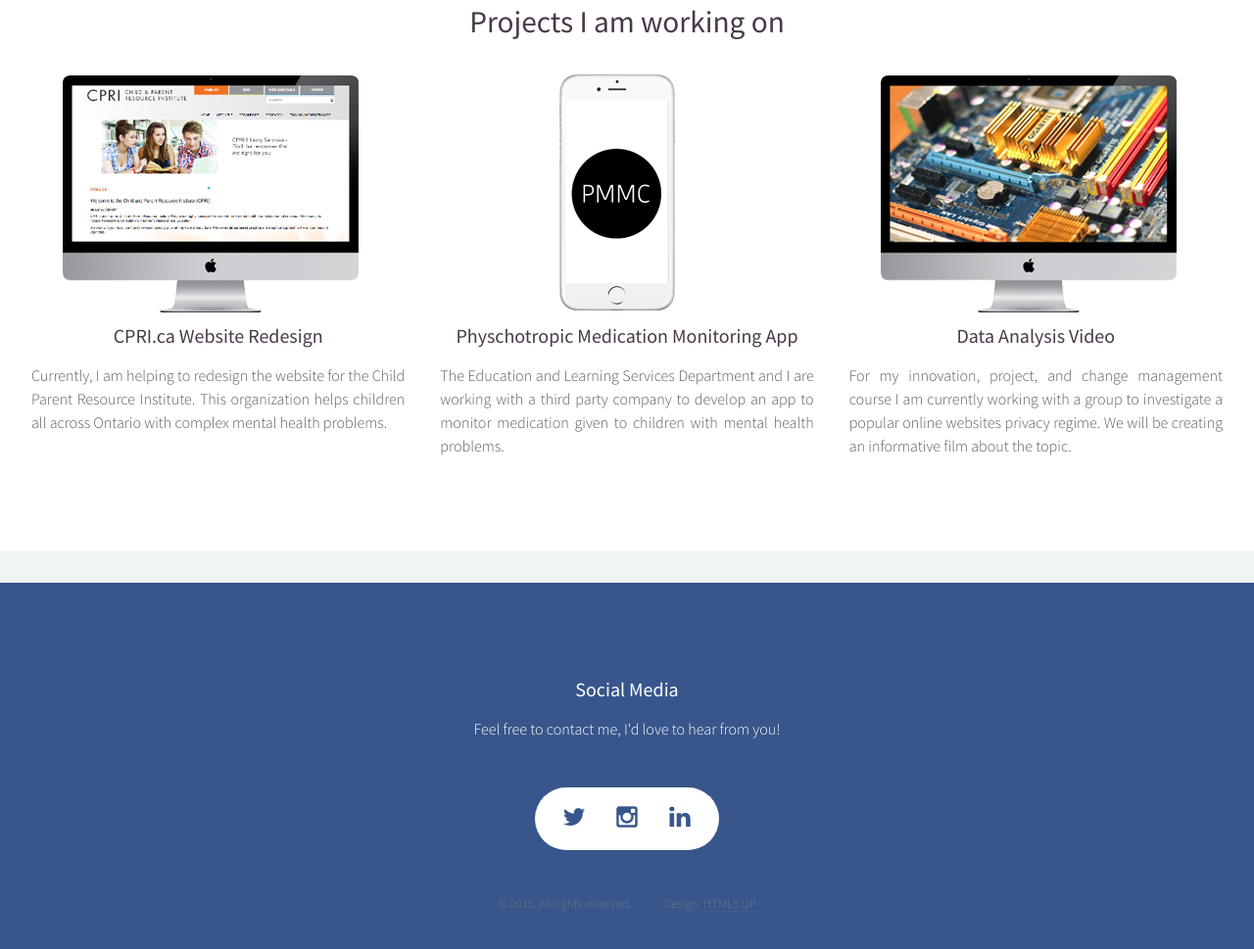
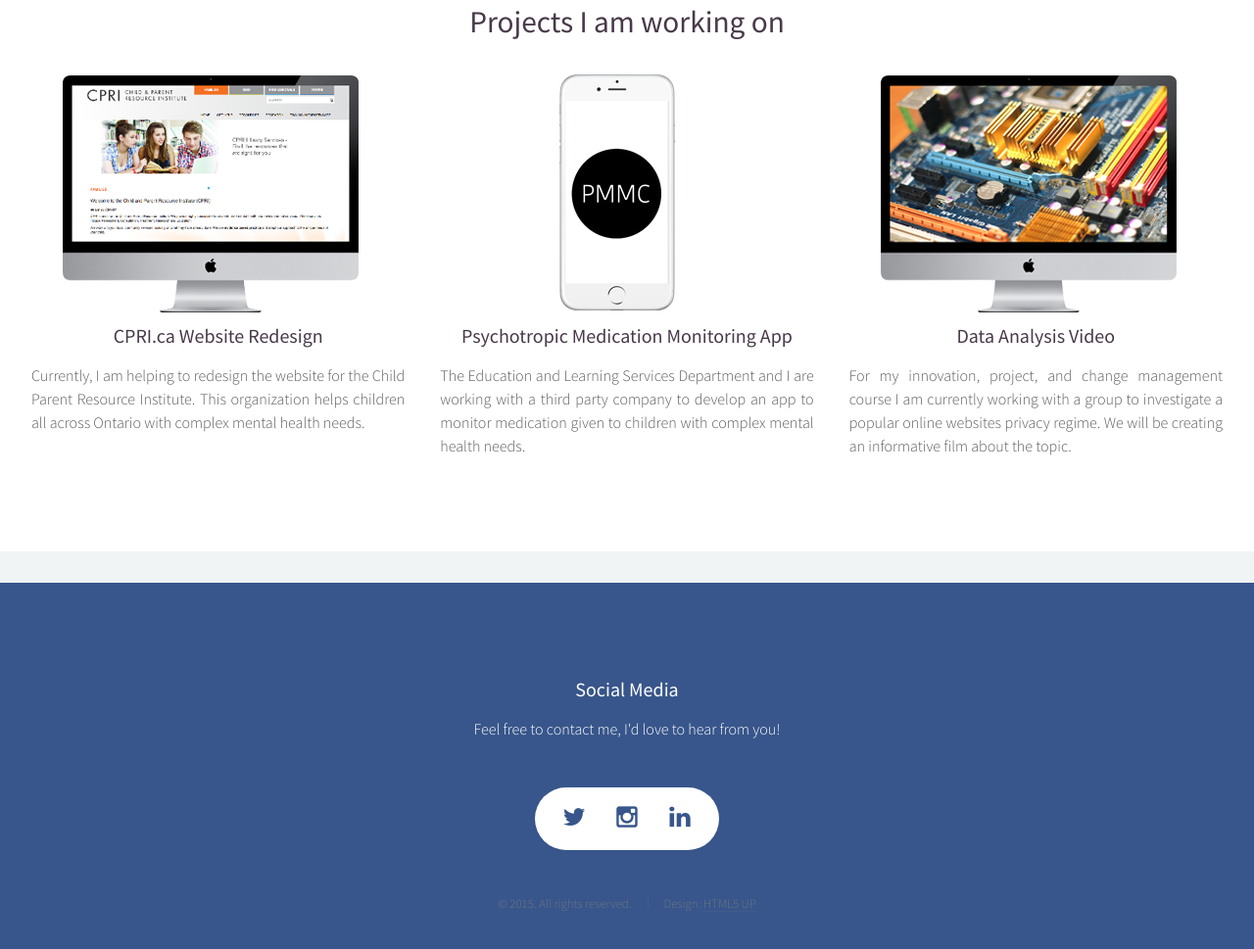
Before and after one commit to neilpdixon/neilpdixon.github.io, a plain HTML site: page ASD.html in a window 1280 px wide. Shown: the part 1619-2588 px from the top of the page at 98% size. Drawn offline with Linux system fonts and the light colour scheme.

Commit message:
complex mental health needs

```diff
--- a/ASD.html
+++ b/ASD.html
@@ -96,16 +96,16 @@
 									<h3>CPRI.ca Website Redesign</h3>
 								</header>
 								<p>
-					Currently, I am helping to redesign the website for the Child Parent Resource Institute. This organization helps children all across Ontario with complex mental health problems.
+					Currently, I am helping to redesign the website for the Child Parent Resource Institute. This organization helps children all across Ontario with complex mental health needs.
 								</p>
 							</article>
 							<article class="4u 12u(mobile) special">
 							<img src="images/PMCthing.png" alt="" />
 								<header>
-									<h3>Physchotropic Medication Monitoring App</a></h3>
+									<h3>Psychotropic Medication Monitoring App</a></h3>
 								</header>
 								<p>
-								The Education and Learning Services Department and I are working with a third party company to develop an app to monitor medication given to children with mental health problems.
+								The Education and Learning Services Department and I are working with a third party company to develop an app to monitor medication given to children with complex mental health needs.
 								</p>
 							</article>
 							<article class="4u 12u(mobile) special">
```
Also changed, not shown: CMHW.html (+3 -3 lines), SEO.html (+3 -3 lines), SquareEyes.html (+3 -3 lines), Webinar.html (+3 -3 lines), index.html (+2 -2 lines), portfolio.html (+3 -3 lines).
